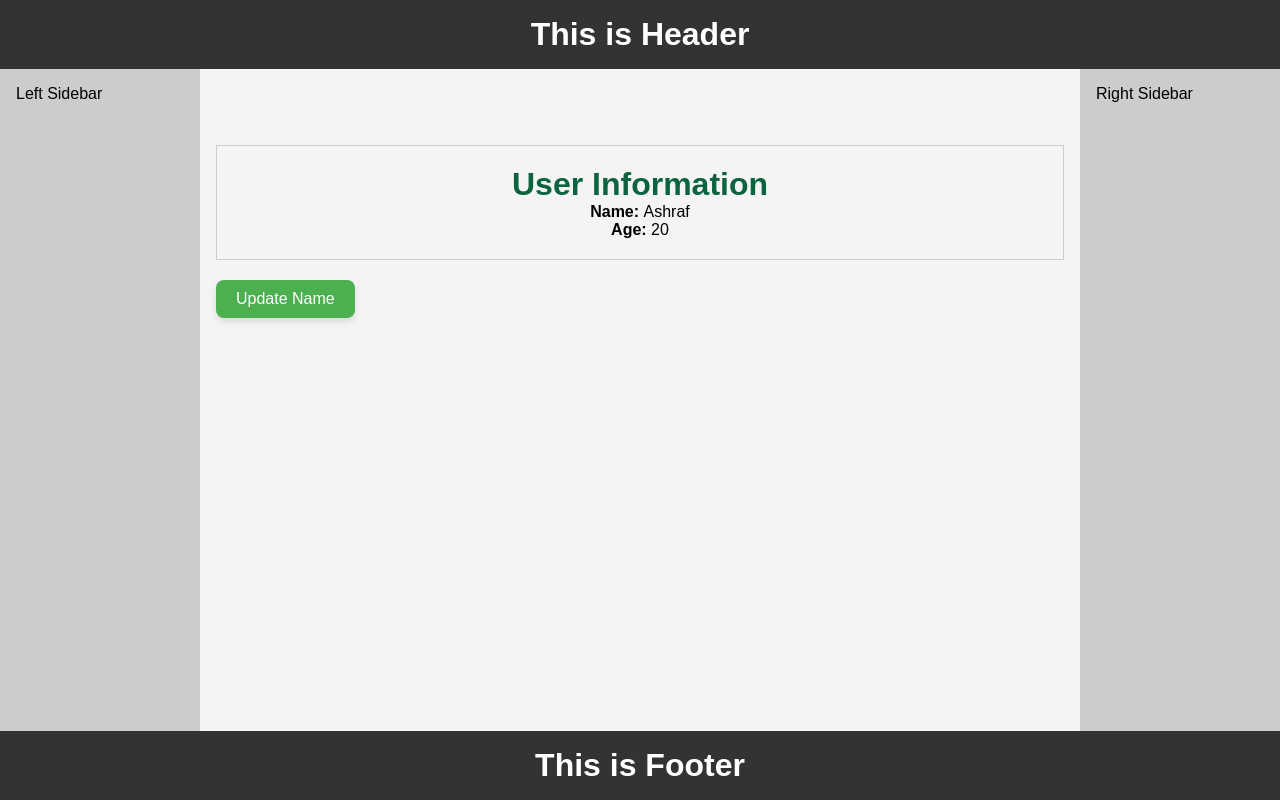
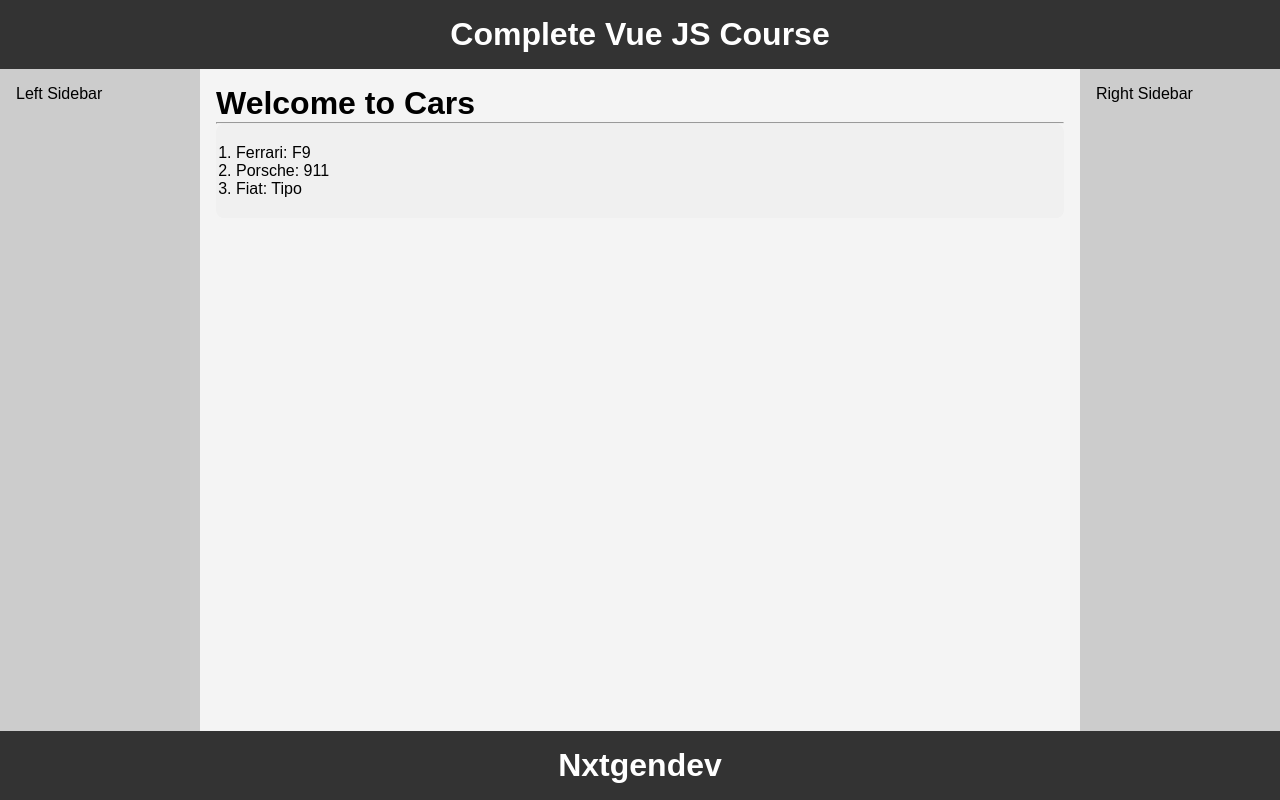
Before and after one commit to ashrafbd1496/complete-vue-js-course, a Vue app in the folder component-and-node/: page / in a window 1280 px wide. Built offline with nearby package versions, Linux system fonts and the light colour scheme.

Commit message:
used provider

```diff
--- a/component-and-node/src/App.vue
+++ b/component-and-node/src/App.vue
@@ -9,8 +9,7 @@
       <div class="content-wrapper">
         <aside class="sidebar left">Left Sidebar</aside>
         <main class="main">
-          <userProfile :name="data.name" age="20" />
-         <Button label="Update Name" @click="updateName" />
+          <Cars :cars="cars" />
         </main>
         <aside class="sidebar right">Right Sidebar</aside>
       </div>
@@ -19,23 +18,20 @@
         <Footer />
       </footer>
     </div>
-
   </div>
 </template>
 
 <script setup>
 //imported component locally
 import Footer from "./components/header_footer/Footer.vue";
-import userProfile from "./components/User/Profile.vue";
 import { reactive } from "vue";
-import Button from "./components/Button.vue";
+import Cars from "./components/Cars/index.vue";
 
-const data = reactive({
-  name: "Ashraf",
-});
-const updateName = () => {
-  data.name = "Ali";
-};
+const cars = reactive([
+  { model: "F9", brand: "Ferrari" },
+  { model: "911", brand: "Porsche" },
+  { model: "Tipo", brand: "Fiat" },
+]);
 </script>
 
 <style>
--- /dev/null
+++ b/component-and-node/src/components/Cars/index.vue
@@ -0,0 +1,14 @@
+<template>
+  <div class="cars">
+    <h1>Welcome to Cars</h1>
+    <hr />
+    <CarList :cars="cars" />
+  </div>
+</template>
+
+<script setup>
+import CarList from "./list.vue";
+const props = defineProps(["cars"]);
+</script>
+
+<style scoped></style>
--- /dev/null
+++ b/component-and-node/src/components/Cars/list.vue
@@ -0,0 +1,21 @@
+<template>
+  <div>
+    <ol class="cars">
+      <li v-for="car in cars" :key="car.model">
+        <span>{{ car.brand }}: </span> {{ car.model }}
+      </li>
+    </ol>
+  </div>
+</template>
+
+<script setup>
+const props = defineProps(["cars"]);
+</script>
+
+<style scoped>
+.cars {
+  background-color: #f0f0f0;
+  padding: 20px;
+  border-radius: 8px;
+}
+</style>
--- a/component-and-node/src/components/header_footer/Footer.vue
+++ b/component-and-node/src/components/header_footer/Footer.vue
@@ -1,7 +1,7 @@
 <template>
     <footer>
       <h1>
-        This is Footer
+        Nxtgendev
       </h1>
     </footer>
 </template>
--- a/component-and-node/src/components/header_footer/Header.vue
+++ b/component-and-node/src/components/header_footer/Header.vue
@@ -1,7 +1,7 @@
 <template>
   <div>
     <header>
-      <h1>This is Header</h1>
+      <h1>Complete Vue JS Course</h1>
     </header>
   </div>
 </template>
```
Also changed, not shown: 1 other file (tests, documents, lock files or other folders).
